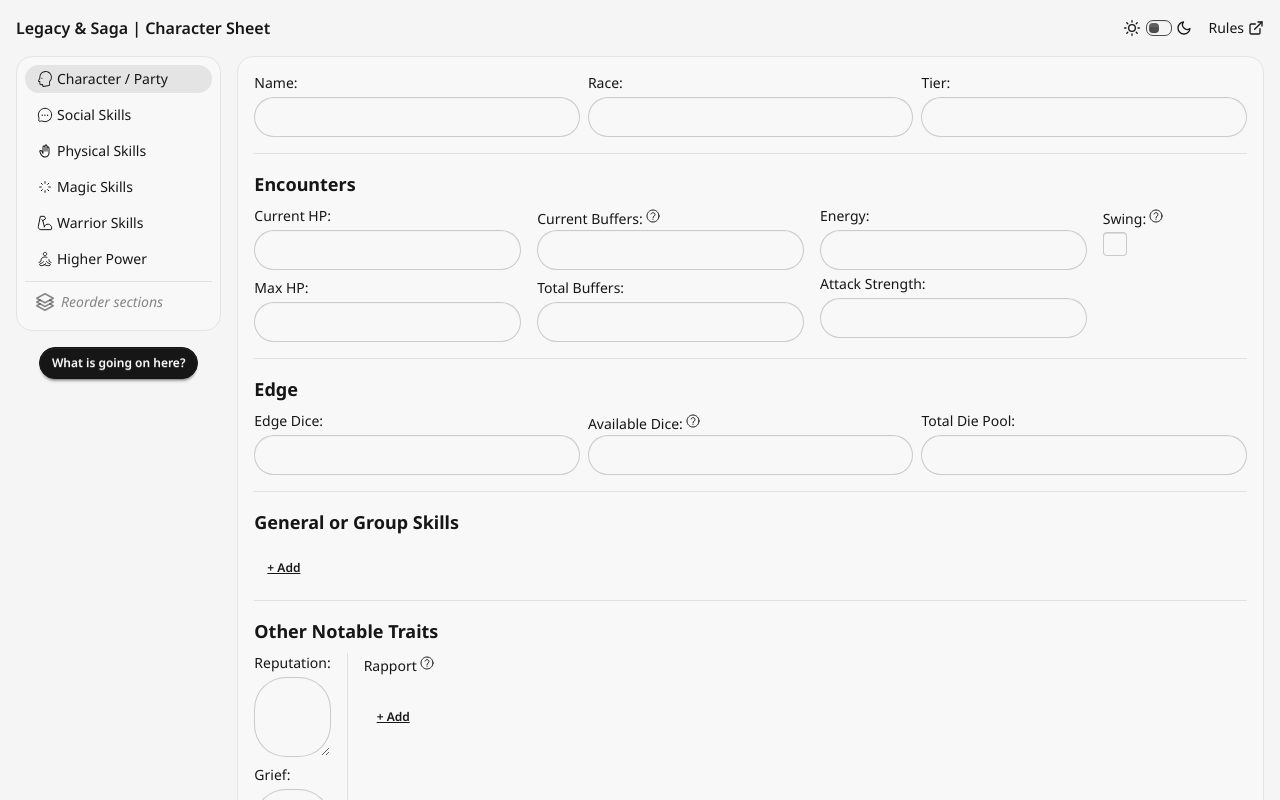
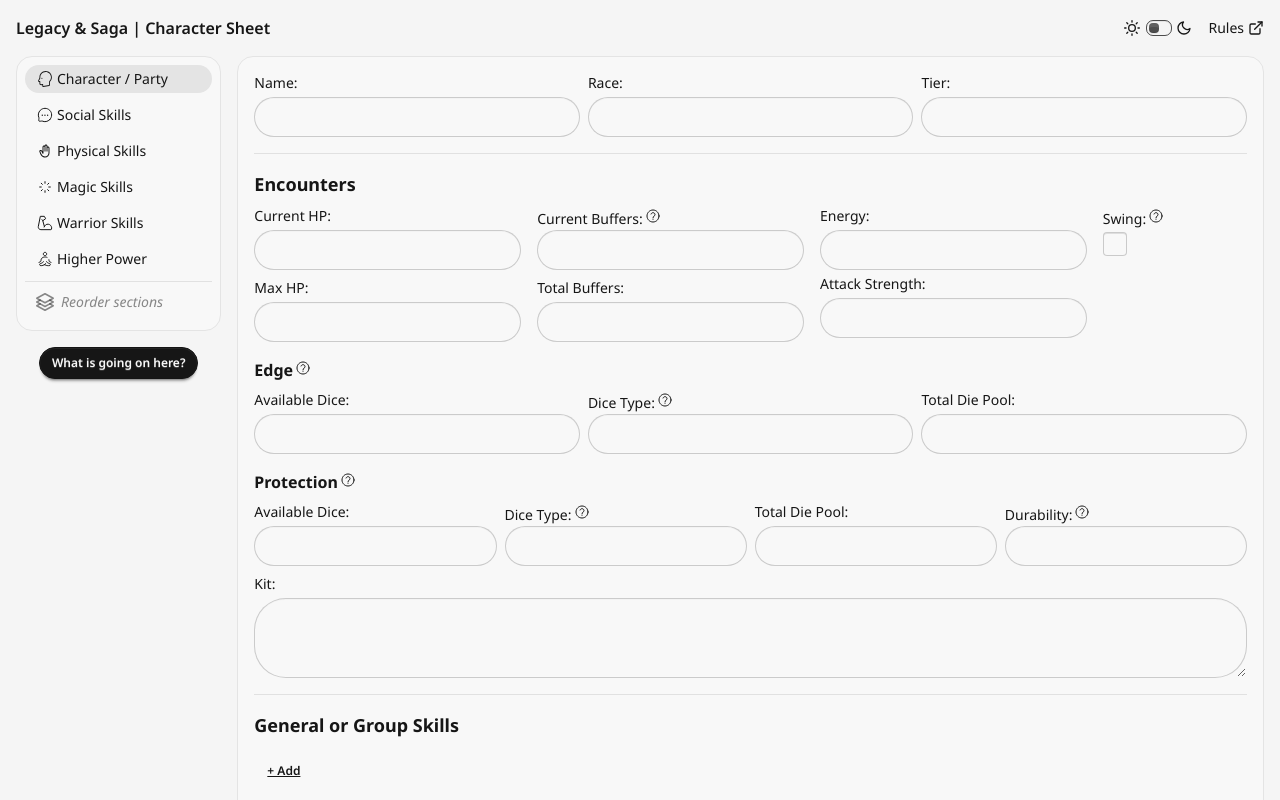
Before and after one commit to heathervv/saga-character-sheet, a React (Vite) app: page / in a window 1280 px wide. Shown: the top 800 px of the page. Built offline with nearby package versions, Linux system fonts and the light colour scheme.

Commit message:
feat: add armour

```diff
--- a/src/components/sections/Character.tsx
+++ b/src/components/sections/Character.tsx
@@ -6,8 +6,6 @@ import List from '../elements/List'
 import WithTooltip, { Direction } from '../elements/WithTooltip'
 
 const BASE_KEY = 'character_'
-
-// @TODO DOCS - any other useful tooltips that should be added here?
 
 const Character = () => (
     <section>
@@ -45,14 +43,45 @@ const Character = () => (
                     />
                 </div>
             </div>
-        </section>
-        <hr className="mt-4 mb-4 border-base-content/10" />
-        <section>
-            <p className="text-lg font-bold mb-2">Edge</p>
+            <WithTooltip
+                text="Can be used to allow a reroll and added before or after the result. Your pool replenishes on a week's rest."
+                direction={Direction.Right}
+            >
+                <p className="text-md font-bold mt-4 mb-2 inline-block">Edge</p>
+            </WithTooltip>
             <div className="flex flex-col gap-2 sm:flex-row">
-                <Text id={`${BASE_KEY}edge_dice`} label="Edge Dice" />
-                <Number id={`${BASE_KEY}edge_die_used`} label="Available Dice" tooltip="Can be used to allow a reroll and added before or after the result. Your pool replenishes on a week's rest." />
+                <Number
+                    id={`${BASE_KEY}edge_die_used`}
+                    label="Available Dice"
+                />
+                <Text id={`${BASE_KEY}edge_dice`} label="Dice Type" tooltip="e.g. D4, D6, or D10" />
                 <Number id={`${BASE_KEY}edge_die_pool`} label="Total Die Pool" />
+            </div>
+            <WithTooltip
+                text="Reduces damage taken. Come from pieces of armour and breaks on a 1 or 2. When a dice breaks you lose a point of resistance."
+                direction={Direction.Right}
+            >
+                <p className="text-md font-bold mt-4 mb-2 inline-block">Protection</p>
+            </WithTooltip>
+            <div className="flex flex-col gap-2 sm:flex-row">
+                <Number
+                    id={`${BASE_KEY}protection_die_used`}
+                    label="Available Dice"
+                />
+                <Text id={`${BASE_KEY}protection_dice`} label="Dice Type" tooltip="e.g. D4, D6, or D10" />
+                <Number id={`${BASE_KEY}protection_die_pool`} label="Total Die Pool" />
+                <Number
+                    id={`${BASE_KEY}protection_durability`}
+                    label="Durability"
+                    tooltip="Each dice you use above this amount increases the break value by 2."
+                    tooltipPlacement={Direction.Left}
+                />
+            </div>
+            <div className="flex flex-col gap-2 mt-2">
+                <TextArea
+                    id={`${BASE_KEY}protection_notes`}
+                    label="Kit"
+                />
             </div>
         </section>
         <hr className="mt-4 mb-4 border-base-content/10" />
@@ -83,8 +112,8 @@ const Character = () => (
                     </div>
                     <div className="block lg:hidden">
                         <WithTooltip text="Allows you to ascend dice on a collective action." direction={Direction.Right}>
-                        <p className="text-sm inline-block">Rapport</p>
-                    </WithTooltip>
+                            <p className="text-sm inline-block">Rapport</p>
+                        </WithTooltip>
                     </div>
                     <List id={`${BASE_KEY}rapport_list`} type="rapport" full />
                 </div>
```
